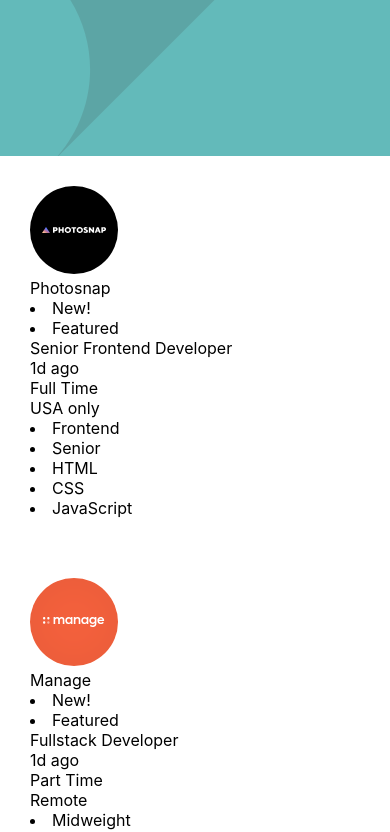
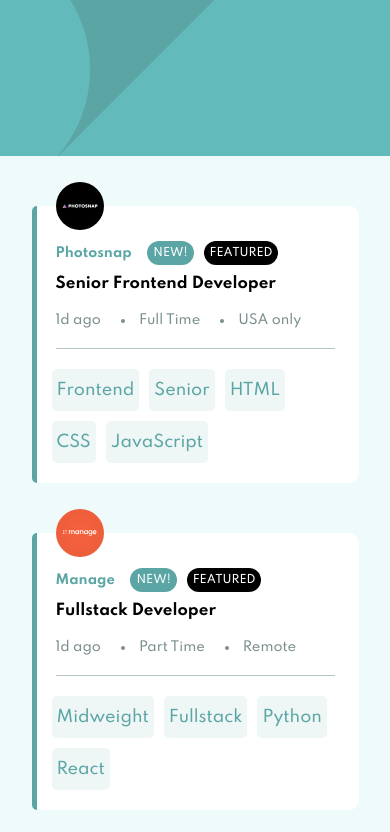
Before and after one commit to Yintii/job-listings, a React (Create React App) app: page / in a window 390 px wide. Shown: the top 832 px of the page. Built offline with nearby package versions, Linux system fonts and the light colour scheme.

Commit message:
Almost finished the mobile site, need to implement the filiters

```diff
--- a/public/index.html
+++ b/public/index.html
@@ -10,6 +10,7 @@
       content="Web site created using create-react-app"
     />
     <link rel="apple-touch-icon" href="%PUBLIC_URL%/logo192.png" />
+    <link href="https://fonts.googleapis.com/css2?family=Spartan:wght@500;700&display=swap" rel="stylesheet">
     <!--
       manifest.json provides metadata used when your web app is installed on a
       user's mobile device or desktop. See https://developers.google.com/web/fundamentals/web-app-manifest/
--- a/src/App.css
+++ b/src/App.css
@@ -1,3 +1,6 @@
+body{
+  background-color: hsl(180, 52%, 96%);
+}
 .hidden{
   display:none;
 }
--- a/src/index.css
+++ b/src/index.css
@@ -1,8 +1,6 @@
 body {
   margin: 0;
-  font-family: -apple-system, BlinkMacSystemFont, 'Segoe UI', 'Roboto', 'Oxygen',
-    'Ubuntu', 'Cantarell', 'Fira Sans', 'Droid Sans', 'Helvetica Neue',
-    sans-serif;
+  font-family: 'Spartan', sans-serif;
   -webkit-font-smoothing: antialiased;
   -moz-osx-font-smoothing: grayscale;
 }
--- a/src/job.css
+++ b/src/job.css
@@ -1,3 +1,117 @@
 .job-listing{
-  padding: 30px;
+  position:relative;
+  width:327px;
+  margin:auto;
+  margin:50px auto;
+  background-color: white;
+  border-radius: 10px;
 }
+.stylishline{
+  width: 279px;
+  height:1px;
+  background:#B7C4C4;
+  position: relative;
+  margin:20px 0px 0px 0px;
+}
+.stylishLine2{
+  width:5px;
+  height:100%;
+  border-top-left-radius: 10px;
+  border-bottom-left-radius: 10px;
+  background-color:#5CA5A5;
+  position: absolute;
+  left:0;
+}
+img{
+  position:absolute;
+  width:48px;height:48px;
+  top:-24px;left:24px;
+}
+.details{
+  display:flex;
+  flex-flow:column nowrap;
+  padding:35px 24px 10px 24px;
+}
+.listing-header, .specialDetails, .sub-details{
+  display:flex;
+  flex-flow:row nowrap;
+  align-items: center;
+}
+.listing-header{
+  height:24px;
+  display:flex;
+  flex-flow: row nowrap;
+}
+.employer{
+  color: #5CA5A5;
+  font-size:13px;
+  font-weight: 700;
+  height:15px;
+  margin-right:10px;
+}
+div.job-listing:last-child > div:nth-child(2) > div:nth-child(1) > div:nth-child(1){
+  width:100vw;
+}
+.specialDetails{
+  width:141px;
+  height:24px;
+}
+.specialDetail{
+  text-transform: uppercase;
+  border-radius: 20px;
+  margin:0px 5px;
+  font-size: 11pt;
+}
+.specialDetail:nth-child(2){
+  display:flex;
+  background-color:black;
+  color:white;
+  width:79px;
+  height:24px;
+}
+.specialDetail:first-child{
+  display:flex;
+  color:white;
+  background-color: #5CA5A5;
+  width:51px;
+  height:24px;
+}
+.detail-text{
+  font-size:11px;
+  margin:auto;
+}
+.job-position{
+  font-weight: 700;
+  font-size:15px;
+  margin:10px 0;
+}
+.sub-details{
+  display: flex;
+  flex-flow:row nowrap;
+  justify-content: flex-start;
+  font-size:13px;
+}
+.sub-details > li{
+  margin:10px 20px 0 0;
+  color: #7C8F8F;
+}
+.sub-details > li:first-child{
+  list-style: none;
+}
+.requirements{
+  display:flex;
+  flex-flow:row wrap;
+  padding: 0px 20px 20px 20px;
+}
+.requisite{
+  margin: 10px 10px 0 0;
+  height:32px;
+  padding:5px;
+  background-color:hsl(180, 31%, 95%);
+  display:flex;
+  border-radius:5px;
+}
+.requisite-text{
+  align-self: center;
+  color:#5CA5A5;
+}
--- a/src/job.js
+++ b/src/job.js
@@ -5,31 +5,44 @@ function Job(props) {
   const requisites = props.requisites;
 
   const specialItems = specialDetails.map((specialDetail)=>
-    <li key={specialDetail.toString()} class="specialDetail">
-      {specialDetail}
-    </li>
+    <div key={specialDetail.toString()} className="specialDetail">
+      <div className="detail-text">
+        {specialDetail}
+      </div>
+    </div>
   );
 
   const theRequisites = requisites.map((requisite)=>
-  <li key={requisite.toString()} class="requisite">
-    {requisite}
-  </li>
+  <div key={requisite.toString()} className="requisite">
+    <div className="requisite-text">
+      {requisite}
+    </div>
+  </div>
   );
 
   return (
-    <div class="job-listing">
-    <div class="details">
-      <img src={props.img} />
-      <div class="employer">{props.employer}</div>
-      <div class="specialDetails">{specialItems}</div>
-      <div class="job-position">{props.position}</div>
-      <div class="listing-age">{props.age}</div>
-      <div class="job-time">{props.workTime}</div>
-      <div class="job-location">{props.jobLocation}</div>
+      <div className="job-listing">
+      {specialItems.length > 1 &&
+        <div className="stylishLine2"></div>
+      }
+        <img src={props.img} />
+        <div className="details">
+          <div className="listing-header">
+            <div className="employer">{props.employer}</div>
+            <div className="specialDetails">{specialItems}</div>
+          </div>
+          <div className="job-position">{props.position}</div>
+          <div className="sub-details">
+            <li className="listing-age">{props.age}</li>
+            <li className="job-time">{props.workTime}</li>
+            <li className="job-location">{props.jobLocation}</li>
+          </div>
+          <div className="stylishline"></div>
+        </div>
+        <div className="requirements">{theRequisites}</div>
     </div>
-    <div class="requirements">{theRequisites}</div>
-  </div>
-  );
+    );
+
 }
 
 export default Job;
```
